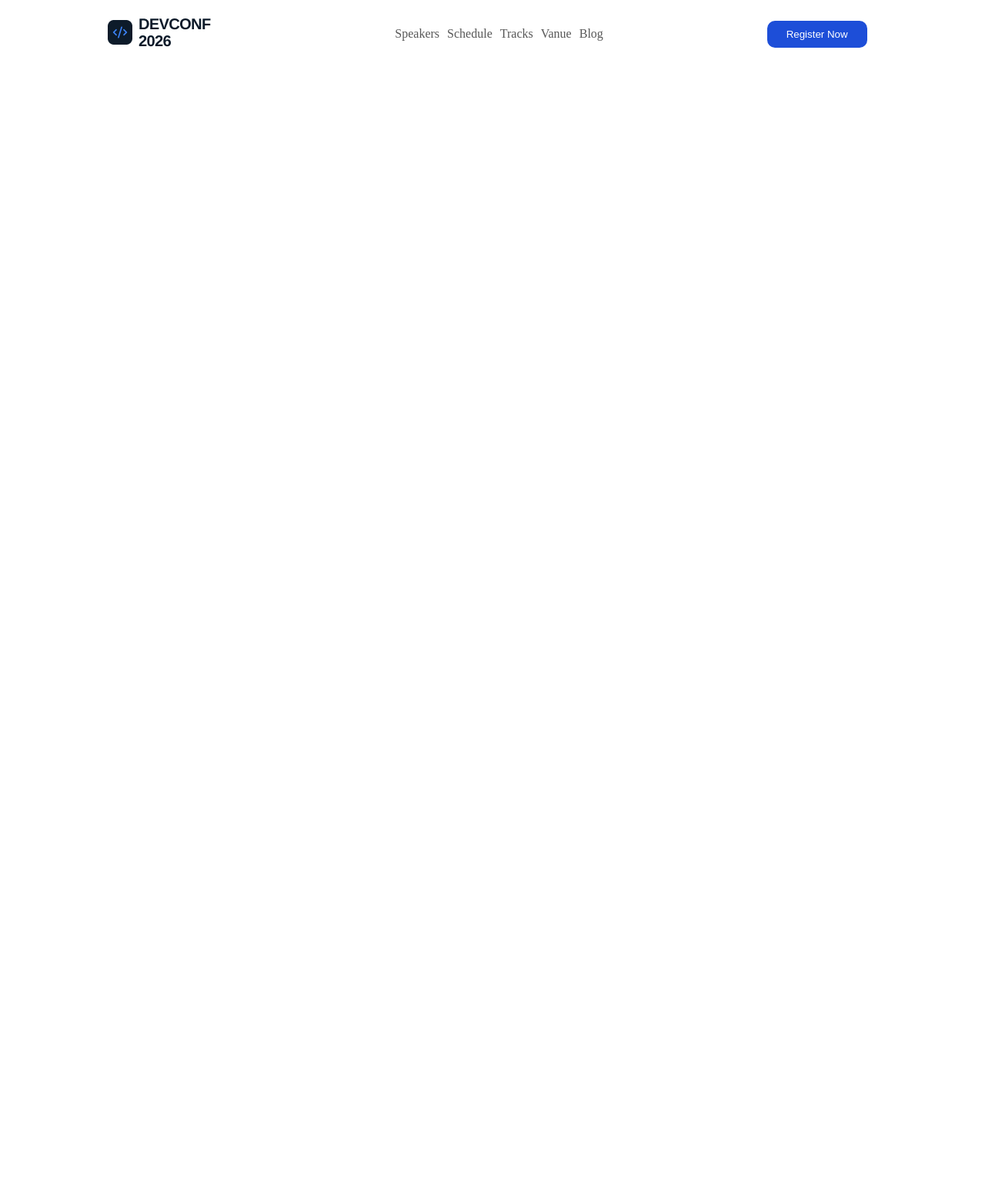
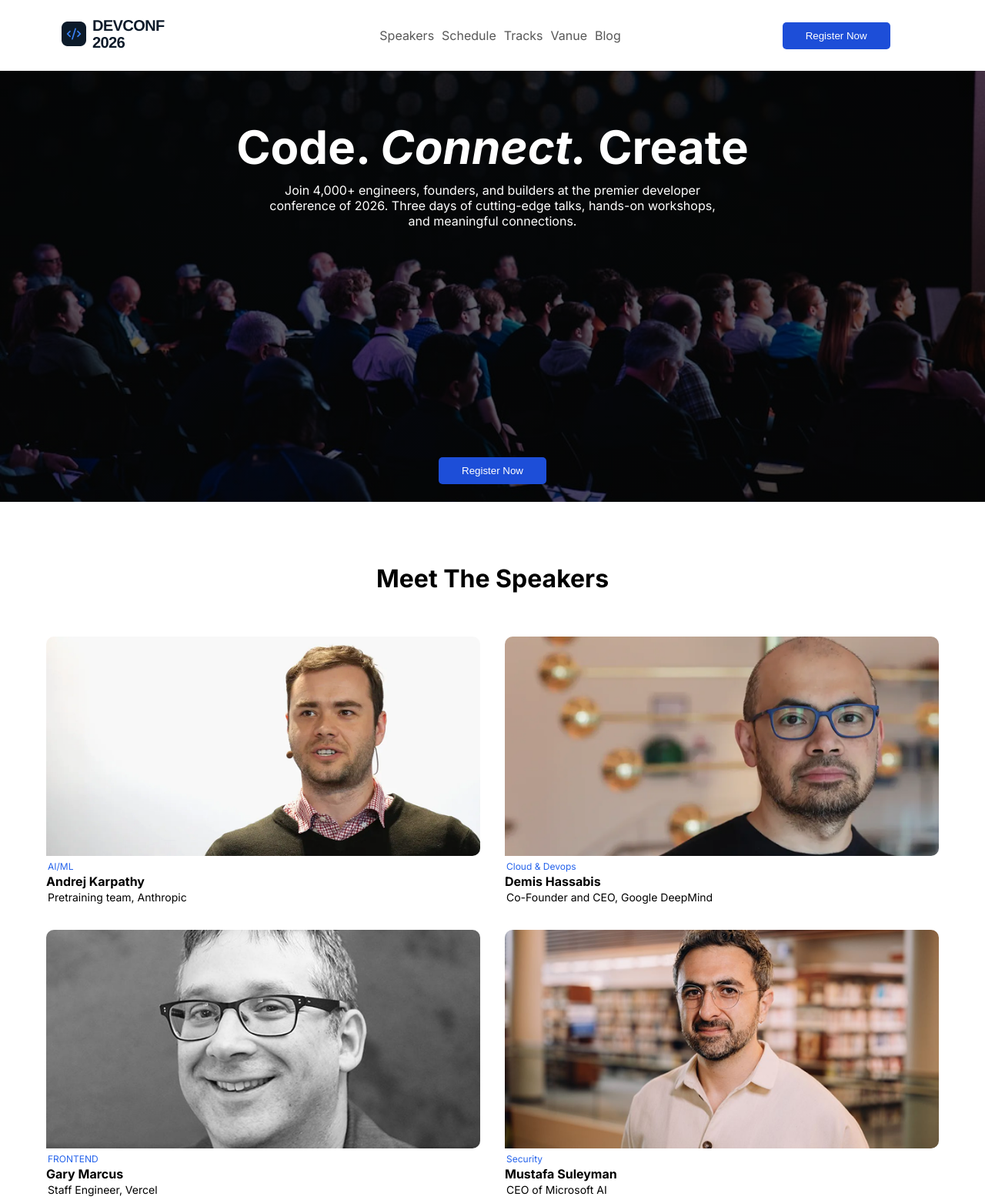
Before and after one commit to guts-of-sadi/Assignment-1, a plain HTML site: page index.html in a window 1280 px wide. Shown: the whole page at 77% size. Before the commit the page ends 800 px from the top, so only its background shows below. Drawn offline with Linux system fonts and the light colour scheme.

Commit message:
Meet The speaker and hero  section added

```diff
--- a/index.html
+++ b/index.html
@@ -6,11 +6,17 @@
     <meta name="viewport" content="width=device-width, initial-scale=1.0">
     <title>Devconf</title>
     <link rel="stylesheet" href="./style.css">
+
+    <!-- font link -->
+    <link rel="preconnect" href="https://fonts.googleapis.com">
+    <link rel="preconnect" href="https://fonts.gstatic.com" crossorigin>
+    <link
+        href="https://fonts.googleapis.com/css2?family=Inter:ital,opsz,wght@0,14..32,100..900;1,14..32,100..900&display=swap"
+        rel="stylesheet">
 </head>
 
 <body>
-    <section>
-
+    <!-- navbar section -->
     <nav class="navbar container">
         <div class="logo">
             <img src="./assets/logo.png">
@@ -23,14 +29,60 @@
                 <li><a href="">Tracks</a></li>
                 <li><a href="">Vanue</a></li>
                 <li><a href="">Blog</a></li>
-
             </ul>
         </div>
         <div>
 
-           <li><a href=""><button class="button">Register Now</button></a></li>
-      </div>
+            <li><a href=""><button class="button">Register Now</button></a></li>
+        </div>
     </nav>
+    <!-- hero section -->
+    <header>
+        <div class="header-content">
+            <h1>Code. <em>Connect.</em> Create</h1>
+            <div>
+                Join 4,000+ engineers, founders, and builders at the premier developer<br> conference of 2026. Three
+                days of
+                cutting-edge talks, hands-on workshops,<br> and meaningful connections.</div>
+        </div>
+        <div>
+            <button class="button-2">Register Now</button>
+        </div>
+    </header>
+
+    <!-- Meet the speakers section -->
+
+    <section>
+        <h2 class="speakers-heading">Meet The Speakers</h2>
+        <div class="speakers-parent container">
+            <div>
+                <img src="./assets/andrej.png" alt="">
+                <p class="job">AI/ML</p>
+                <h4>Andrej Karpathy</h4>
+                <p class="position">Pretraining team, Anthropic</p>
+            </div>
+
+            <div>
+                <img src="./assets/demis.png" alt="">
+                <p class="job">Cloud & Devops</p>
+                <h4>Demis Hassabis</h4>
+                <p class="position">Co-Founder and CEO, Google DeepMind</p>
+            </div>
+
+            <div>
+                <img src="./assets/gary.png" alt="">
+                <p class="job">FRONTEND</p>
+                <h4>Gary Marcus</h4>
+                <p class="position">Staff Engineer, Vercel</p>
+            </div>
+
+            <div>
+                <img src="./assets/mustafa.png" alt="">
+                <p class="job">Security</p>
+                <h4>Mustafa Suleyman</h4>
+                <p class="position">CEO of Microsoft AI</p>
+            </div>
+        </div>
     </section>
 
 </body>
--- a/style.css
+++ b/style.css
@@ -1,35 +1,104 @@
-*{
-    margin:0px;
+body {
+    margin: 0;
+    padding: 0;
     background-color: white;
+    font-family: "Inter", sans-serif;
 }
 
-.container{
-     max-width: 1000px;
-    margin: auto;
+.container {
+     margin: 0px 60px 0px 60px;
 }
 
-.navbar{
-    padding:20px;
+.navbar {
+    padding: 20px;
     /* border: 2px solid black; */
     display: grid;
-    grid-template-columns: repeat(3,1fr);
+    grid-template-columns: repeat(3, 1fr);
     align-items: center;
 
 
 }
-ul,li,a{
+
+ul,
+li,
+a {
     color: #575757;
     display: flex;
     gap: 10px;
     list-style: none;
     text-decoration: none;
 }
-.button{
+
+.button {
     color: white;
     background-color: #1D4ED8;
     margin-left: 190px;
-    padding: 10px 25px;
-    border-radius: 10px;
-    border:none;
+    padding: 10px 30px;
+    border-radius: 5px;
+    border: none;
     cursor: pointer;
 }
+
+header{
+    background-image: linear-gradient(rgba(0, 0, 0, 0.6), rgba(0, 0, 0, 0.6)), url('./assets/banner.jpg');
+    height: 70vh;
+    background-repeat:no-repeat;
+    background-size: cover;
+    background-position: center;
+    display: grid;
+    justify-content: center;
+    align-items: center;
+}
+.header-content{
+    color: white;
+    text-align: center;
+    align-items: center;
+    font-size: 1rem;
+
+}
+.header-content h1{
+    font-size: 60px;
+    margin-bottom: 10px;
+}
+.button-2{
+     color: white;
+    background-color: #1D4ED8;
+    padding: 10px 30px;
+    border-radius: 5px;
+    border: none;
+    cursor: pointer;
+    display:flex;
+    margin: auto;
+    margin-top: 250px;
+}
+.speakers-heading{
+    font-size: 2rem;
+    align-items: center;
+    text-align: center;
+    margin-top: 80px;
+    margin-bottom: 56px;
+}
+.speakers-parent{
+    display: grid;
+    grid-template-columns: repeat(2,1fr);
+    gap: 32px;
+    margin-bottom: 80px;
+}
+.speakers-parent div img{
+    border-radius: 10px 10px 10px 0px;
+    width: 100%;
+
+}
+.job{
+    font-size: 12px;
+    color: #2563EB;
+}
+.position{
+    font-size: 14px;
+}
+.job,.position{
+   margin: 2px;
+}
+.speakers-parent div h4{
+    margin: 0px;
+}
```
